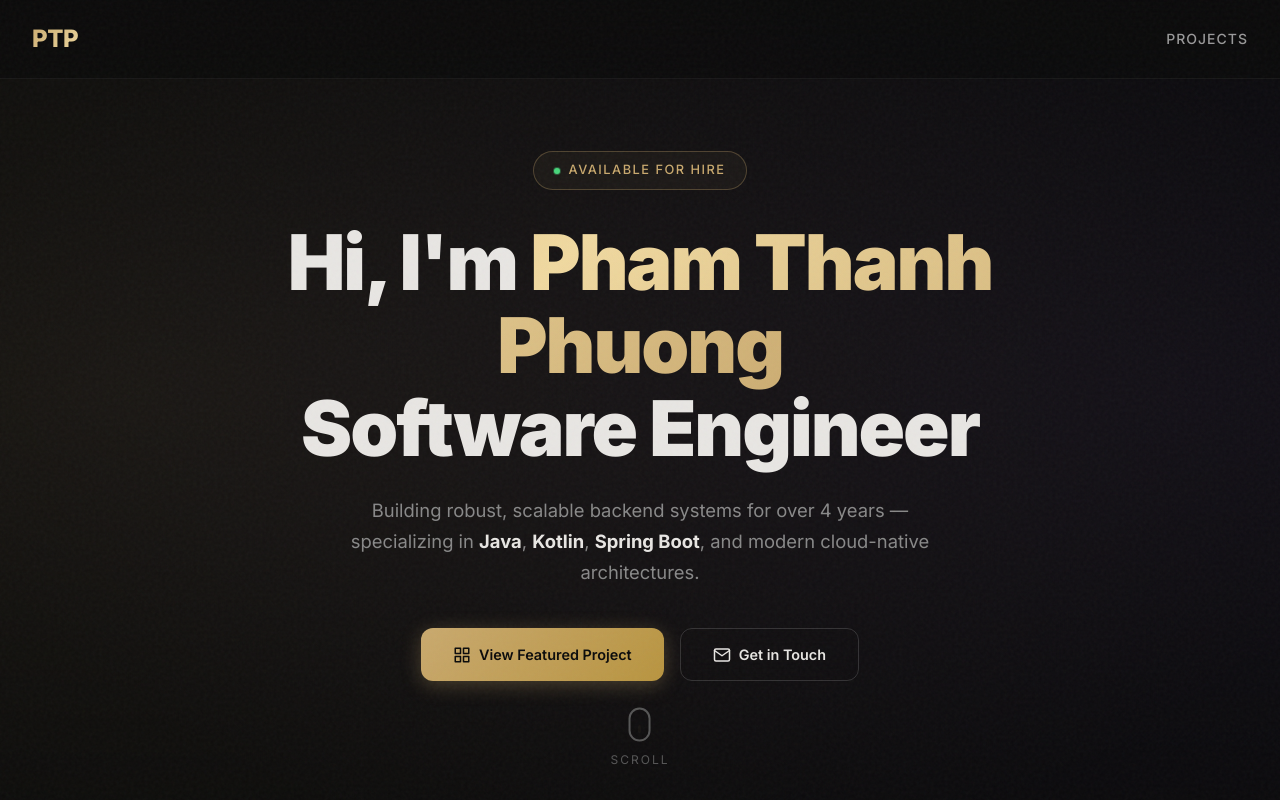
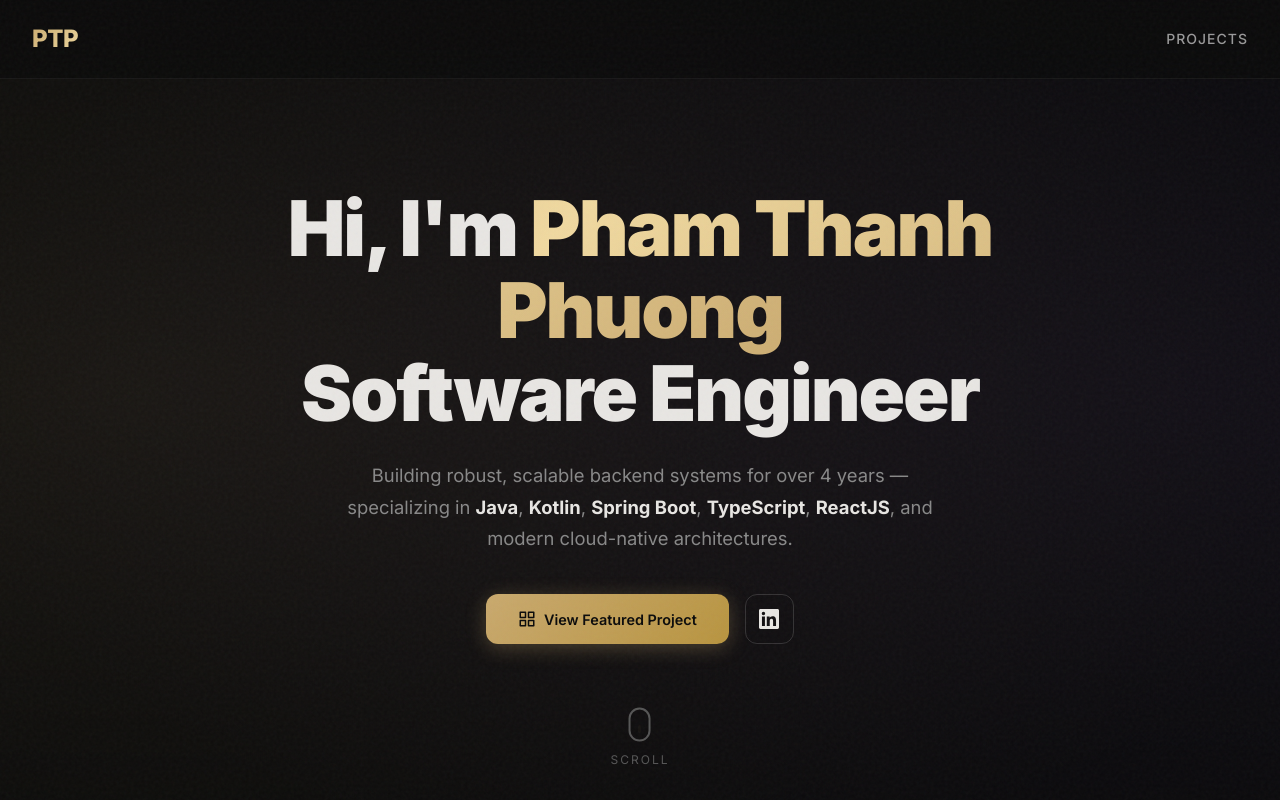
Before and after one commit to pthanhphuong26/portfolio, a website: page index.html in a window 1280 px wide. Shown: the top 800 px of the page. Drawn offline with Linux system fonts and the light colour scheme.

Commit message:
Add .btn-icon and make LinkedIn button icon-only
Add a .btn-icon CSS rule for icon-only buttons. Update hero markup by commenting out the "Available for hire" badge and expanding skills to include TypeScript and ReactJS. Replace the LinkedIn CTA with an icon-only button (updated SVG, aria-label, title) and add the btn-icon class for proper padding and improved accessibility.

```diff
--- a/assets/css/styles.css
+++ b/assets/css/styles.css
@@ -187,6 +187,9 @@
   transition: all 0.3s ease;
   border: none;
   font-family: inherit;
+}
+.btn-icon {
+  padding: 0.85rem;
 }
 .btn-primary {
   background: linear-gradient(135deg, var(--color-accent), #b8943f);
--- a/index.html
+++ b/index.html
@@ -25,7 +25,7 @@
 <!-- ─── Hero Section ───────────────────────────────────── -->
 <section class="hero">
   <div class="hero-content">
-    <div class="hero-badge"><span class="dot"></span> Available for hire</div>
+    <!-- <div class="hero-badge"><span class="dot"></span> Available for hire</div> -->
     <h1>
       Hi, I'm <span class="name">Pham Thanh Phuong</span><br/>
       Software Engineer
@@ -33,16 +33,16 @@
     <p>
       Building robust, scalable backend systems for over 4 years — specializing in
       <strong style="color:#e8e6e3;">Java</strong>, <strong style="color:#e8e6e3;">Kotlin</strong>,
-      <strong style="color:#e8e6e3;">Spring Boot</strong>, and modern cloud-native architectures.
+      <strong style="color:#e8e6e3;">Spring Boot</strong>, <strong style="color:#e8e6e3;">TypeScript</strong>,
+      <strong style="color:#e8e6e3;">ReactJS</strong>, and modern cloud-native architectures.
     </p>
     <div class="hero-buttons">
       <a href="#projects" class="btn btn-primary">
         <svg width="18" height="18" viewBox="0 0 24 24" fill="none" stroke="currentColor" stroke-width="2" stroke-linecap="round" stroke-linejoin="round"><rect x="3" y="3" width="7" height="7"/><rect x="14" y="3" width="7" height="7"/><rect x="14" y="14" width="7" height="7"/><rect x="3" y="14" width="7" height="7"/></svg>
         View Featured Project
       </a>
-      <a href="https://www.linkedin.com/in/phuongpt26/" class="btn btn-outline" target="_blank" rel="noopener noreferrer">
-        <svg width="18" height="18" viewBox="0 0 24 24" fill="none" stroke="currentColor" stroke-width="2" stroke-linecap="round" stroke-linejoin="round"><path d="M4 4h16c1.1 0 2 .9 2 2v12c0 1.1-.9 2-2 2H4c-1.1 0-2-.9-2-2V6c0-1.1.9-2 2-2z"/><polyline points="22,6 12,13 2,6"/></svg>
-        Get in Touch
+      <a href="https://www.linkedin.com/in/phuongpt26/" class="btn btn-outline btn-icon" target="_blank" rel="noopener noreferrer" aria-label="Connect on LinkedIn" title="Connect on LinkedIn">
+        <svg width="20" height="20" viewBox="0 0 24 24" fill="currentColor" aria-hidden="true"><path d="M20.447 20.452h-3.554v-5.569c0-1.328-.027-3.037-1.852-3.037-1.853 0-2.136 1.445-2.136 2.939v5.667H9.351V9h3.414v1.561h.046c.477-.9 1.637-1.85 3.37-1.85 3.601 0 4.267 2.37 4.267 5.455v6.286zM5.337 7.433a2.062 2.062 0 01-2.063-2.065 2.064 2.064 0 112.063 2.065zm1.782 13.019H3.555V9h3.564v11.452zM22.225 0H1.771C.792 0 0 .774 0 1.729v20.542C0 23.227.792 24 1.771 24h20.451C23.2 24 24 23.227 24 22.271V1.729C24 .774 23.2 0 22.222 0h.003z"/></svg>
       </a>
     </div>
   </div>
```
